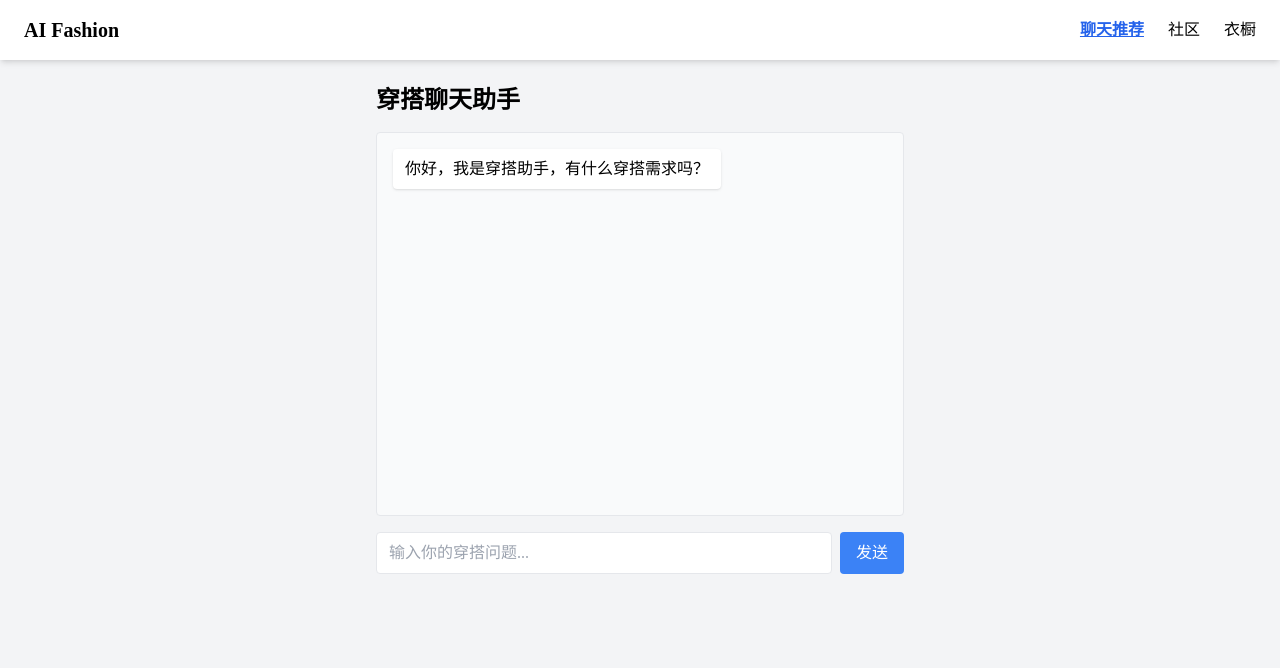
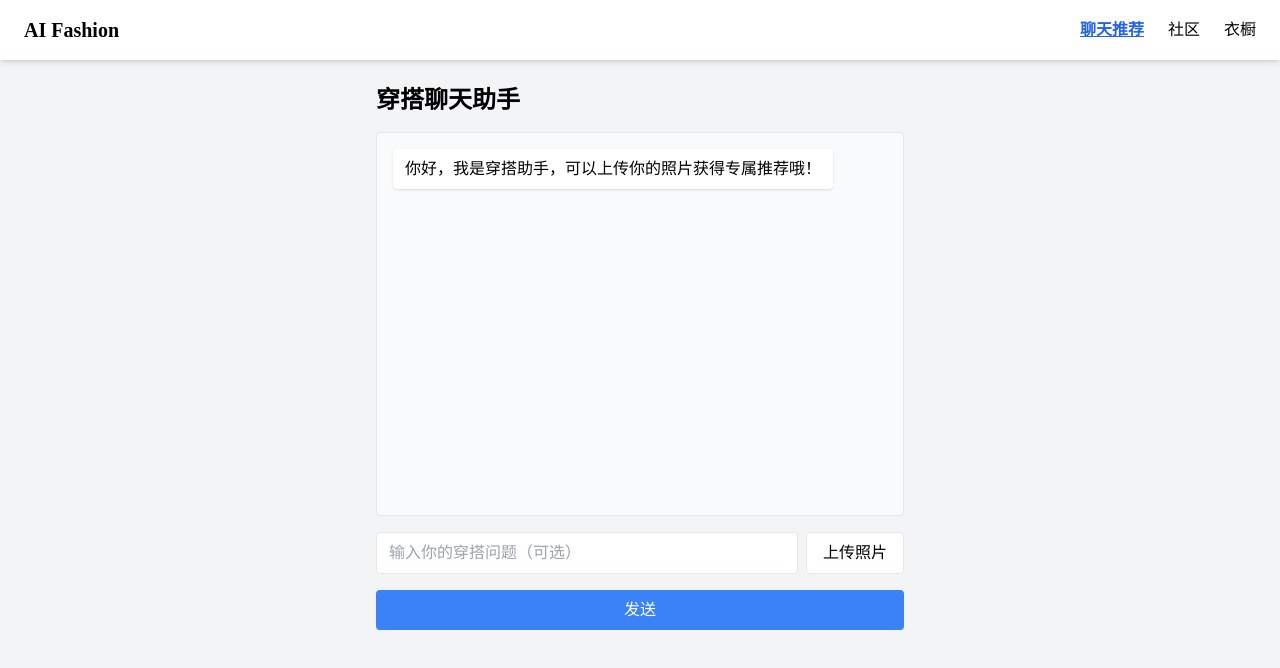
Before and after one commit to maxzhangg/Style-Max-Demo, a React (Vite) app: page /chat in a window 1280 px wide. Shown: the top 668 px of the page. Built offline with nearby package versions, Linux system fonts and the light colour scheme.

Commit message:
add upload pictures function

```diff
--- a/src/pages/ChatPage.jsx
+++ b/src/pages/ChatPage.jsx
@@ -1,21 +1,56 @@
 import React from 'react';
-import { useState } from "react";
+import { useRef, useState } from "react";
+
+const recommendedImages = [
+  "/img1.jpg",
+  "/img2.jpg",
+  "/img3.jpg",
+];
 
 export default function ChatPage() {
   const [messages, setMessages] = useState([
-    { role: "bot", text: "你好，我是穿搭助手，有什么穿搭需求吗？" },
+    { role: "bot", text: "你好，我是穿搭助手，可以上传你的照片获得专属推荐哦！" },
   ]);
   const [input, setInput] = useState("");
+  const [uploadImg, setUploadImg] = useState(null);
+  const fileInputRef = useRef();
 
+  // 处理图片上传
+  const handleImageChange = (e) => {
+    const file = e.target.files[0];
+    if (file) {
+      const reader = new FileReader();
+      reader.onload = function (evt) {
+        setUploadImg(evt.target.result);
+      };
+      reader.readAsDataURL(file);
+    }
+  };
+
+  // 发送消息
   const handleSend = () => {
-    if (!input.trim()) return;
-    const userMsg = { role: "user", text: input };
-    const botReply = {
+    if (!input.trim() && !uploadImg) return;
+
+    // 用户消息
+    let userMsg = null;
+    if (uploadImg) {
+      userMsg = { role: "user", img: uploadImg, text: input };
+    } else {
+      userMsg = { role: "user", text: input };
+    }
+
+    // 系统推荐
+    const botMsg = {
       role: "bot",
-      text: "推荐：白衬衫 + 黑裤子 + 小皮鞋，干练又不失温柔。",
+      text: "为你推荐三套穿搭：",
+      imgs: recommendedImages,
     };
-    setMessages((prev) => [...prev, userMsg, botReply]);
+
+    setMessages((prev) => [...prev, userMsg, botMsg]);
     setInput("");
+    setUploadImg(null);
+    // 重置 input
+    if (fileInputRef.current) fileInputRef.current.value = "";
   };
 
   return (
@@ -23,22 +58,85 @@ export default function ChatPage() {
       <h2 className="text-2xl font-semibold mb-4">穿搭聊天助手</h2>
       <div className="h-96 overflow-y-auto border p-4 rounded mb-4 bg-gray-50">
         {messages.map((msg, idx) => (
-          <div key={idx} className={`mb-2 ${msg.role === "user" ? "text-right" : "text-left"}`}>
-            <span className={`inline-block px-3 py-2 rounded shadow ${msg.role === "user" ? "bg-blue-100" : "bg-white"}`}>
+          <div key={idx} className={`mb-4 ${msg.role === "user" ? "text-right" : "text-left"}`}>
+            {/* 显示用户上传的图片 */}
+            {msg.img && (
+              <div className="flex justify-end mb-1">
+                <img
+                  src={msg.img}
+                  alt="user upload"
+                  className="inline-block w-24 h-32 object-cover rounded shadow"
+                />
+              </div>
+            )}
+            {/* 显示文本 */}
+            {msg.text && (
+              <span
+                className={`inline-block px-3 py-2 rounded shadow mb-1 ${msg.role === "user" ? "bg-blue-100" : "bg-white"}`}
+              >
                 {msg.text}
               </span>
+            )}
+            {/* 显示 AI 推荐图片 */}
+            {msg.imgs && (
+              <div className="flex gap-3 mt-2">
+                {msg.imgs.map((src, i) => (
+                  <img
+                    key={i}
+                    src={src}
+                    alt={`推荐${i + 1}`}
+                    className="w-20 h-28 object-cover rounded shadow"
+                  />
+                ))}
+              </div>
+            )}
           </div>
         ))}
       </div>
-      <div className="flex gap-2">
+
+      {/* 输入和上传 */}
+      <div className="flex flex-col gap-2">
+        <div className="flex items-center gap-2">
           <input
             value={input}
             onChange={(e) => setInput(e.target.value)}
             className="flex-1 border rounded px-3 py-2"
-          placeholder="输入你的穿搭问题..."
+            placeholder="输入你的穿搭问题（可选）"
             onKeyDown={e => { if (e.key === 'Enter') handleSend() }}
           />
-        <button onClick={handleSend} className="bg-blue-500 text-white px-4 rounded">
+          <button
+            onClick={() => fileInputRef.current && fileInputRef.current.click()}
+            className="px-4 py-2 border rounded bg-white hover:bg-blue-50"
+          >
+            上传照片
+          </button>
+          <input
+            ref={fileInputRef}
+            type="file"
+            accept="image/*"
+            className="hidden"
+            onChange={handleImageChange}
+          />
+        </div>
+        {/* 预览上传的图片 */}
+        {uploadImg && (
+          <div className="flex items-center gap-3 mt-1">
+            <img src={uploadImg} alt="预览" className="w-20 h-28 object-cover rounded shadow" />
+            <button
+              onClick={() => {
+                setUploadImg(null);
+                if (fileInputRef.current) fileInputRef.current.value = "";
+              }}
+              className="text-xs text-red-500"
+            >
+              移除
+            </button>
+          </div>
+        )}
+        <button
+          onClick={handleSend}
+          className="bg-blue-500 text-white px-4 py-2 rounded mt-2"
+        >
           发送
         </button>
       </div>
```
Lines whose indentation alone changed are shown as unchanged.
